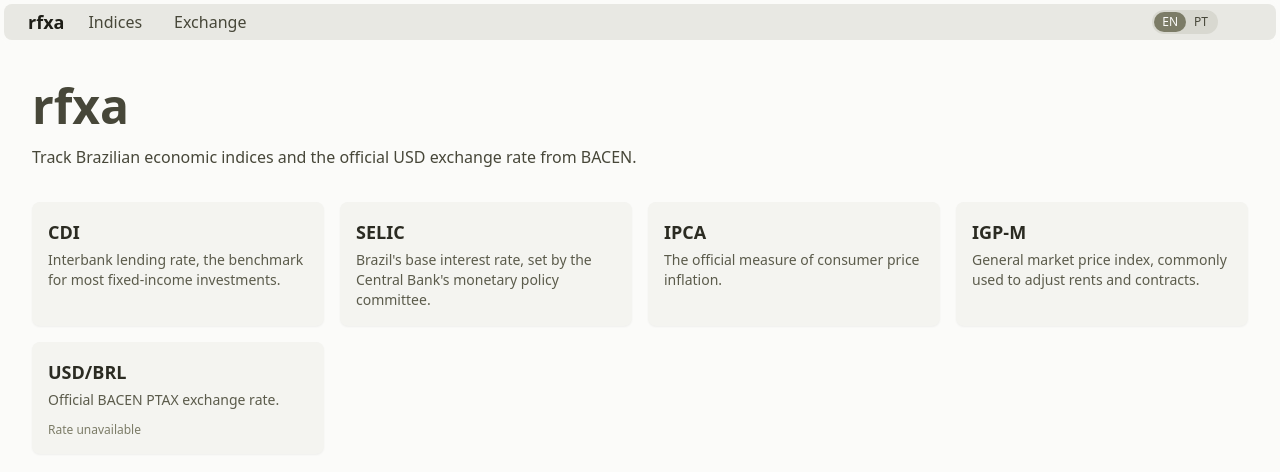
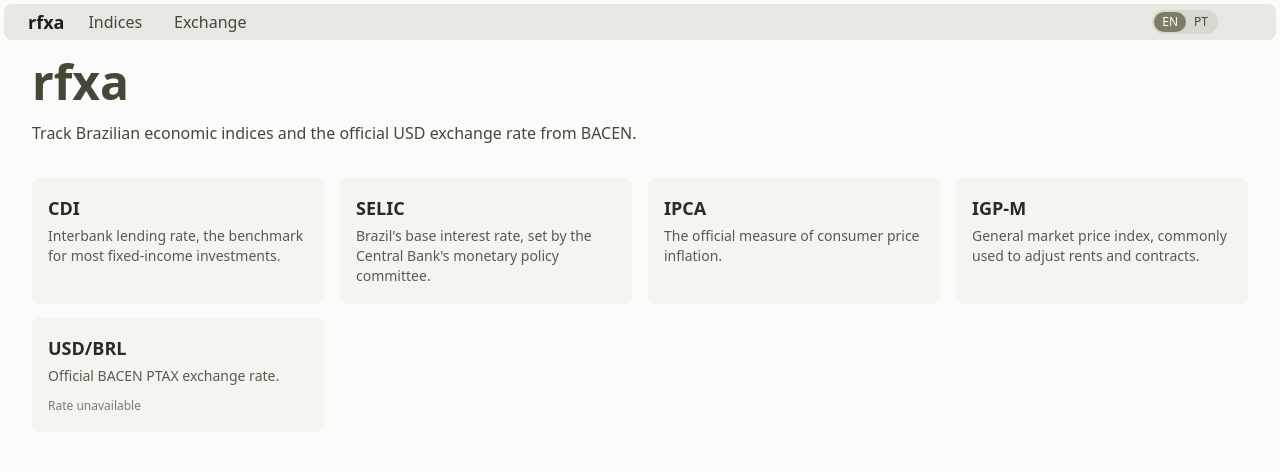
Before and after one commit to giuppep/rfxa, a Vue app: page / in a window 1280 px wide. Shown: the top 472 px of the page. Built offline with nearby package versions, Linux system fonts and the light colour scheme; no server answers; some icons are missing; a web font is replaced by a local one.

Commit message:
ui: standardise padding

```diff
--- a/src/App.vue
+++ b/src/App.vue
@@ -5,6 +5,6 @@
 <template>
     <NavBar class="" />
     <div class="overflow-x-clip">
-        <router-view class="px-4 md:px-8" />
+        <router-view class="px-4 md:px-8 py-2" />
     </div>
 </template>
--- a/src/views/ExchangeRateView.vue
+++ b/src/views/ExchangeRateView.vue
@@ -103,7 +103,7 @@
 </script>
 
 <template>
-    <div class="p-4">
+    <div>
         <h2>{{ t("exchange.pageTitle") }}</h2>
         <p class="mt-2 max-w-2xl text-olive-700">
             {{ t("exchange.description") }}
--- a/src/views/HomeView.vue
+++ b/src/views/HomeView.vue
@@ -24,7 +24,7 @@
 </script>
 
 <template>
-    <div class="py-8">
+    <div>
         <h1>rfxa</h1>
         <p class="mt-2 max-w-2xl text-olive-700">
             {{ t("home.tagline") }}
--- a/src/views/IndicesView.vue
+++ b/src/views/IndicesView.vue
@@ -171,7 +171,7 @@
 </script>
 
 <template>
-    <div class="p-4">
+    <div>
         <h2>{{ t("indices.pageTitle") }}</h2>
         <div class="flex flex-col gap-0.5 mb-4">
             <span class="font-medium text-olive-700 text-sm">
```
